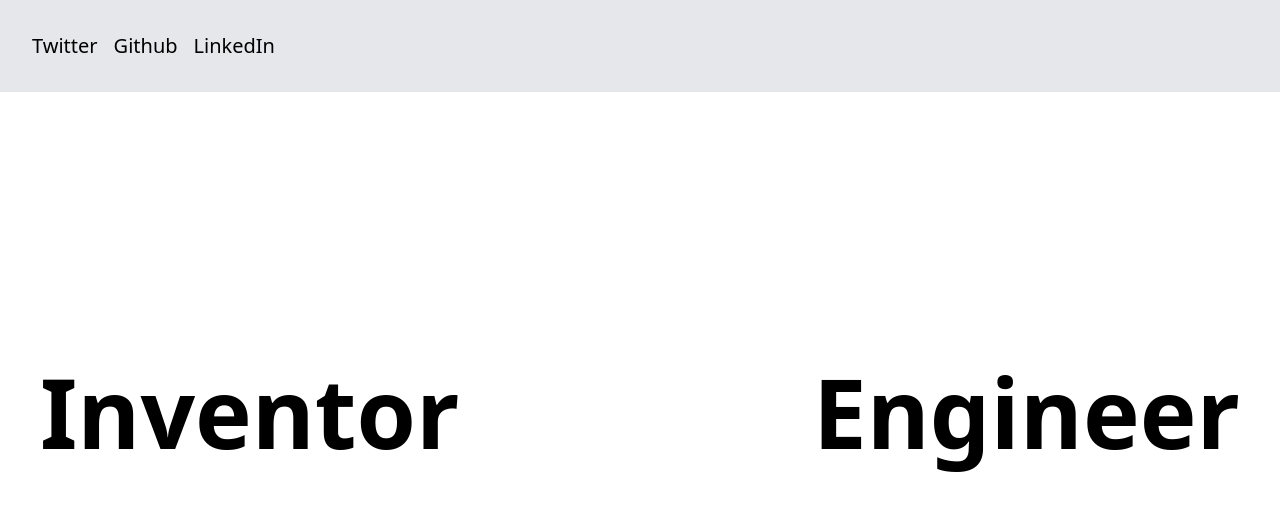
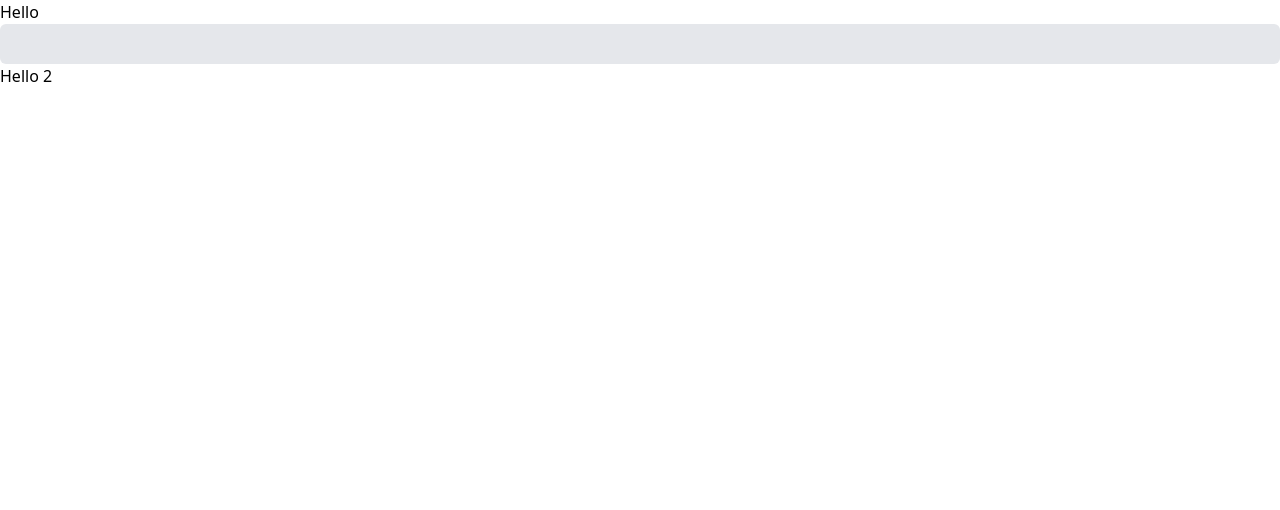
Before and after one commit to TrentConley/Gusto, a Next.js app: page / in a window 1280 px wide. Shown: the top 510 px of the page. Built offline with nearby package versions, Linux system fonts and the light colour scheme.

Commit message:
added search bar

```diff
--- /dev/null
+++ b/src/components/SearchBar.tsx
@@ -0,0 +1,40 @@
+import React, { useState } from "react";
+
+type SearchBarProps = {
+  onSearch: (query: string) => void;
+};
+
+const SearchBar: React.FC<SearchBarProps> = ({ onSearch }) => {
+  const [query, setQuery] = useState("");
+
+  const handleSubmit = (event: React.FormEvent<HTMLFormElement>) => {
+    event.preventDefault();
+    onSearch(query);
+  };
+
+  const handleInputChange = (event: React.ChangeEvent<HTMLInputElement>) => {
+    setQuery(event.target.value);
+  };
+
+  return (
+    <div>
+      <h1>Hello</h1>
+      <form onSubmit={handleSubmit}>
+        <input
+          type="text"
+          value={query}
+          onChange={handleInputChange}
+          className="w-full bg-gray-200 px-4 py-2 rounded-md"
+        />
+        <button type="submit">
+          <svg xmlns="http://www.w3.org/2000/svg" viewBox="0 0 24 24">
+            <path d="M9.5 17.5c-3.59 0-6.5-2.91-6.5-6.5s2.91-6.5 6.5-6.5 6.5 2.91 6.5 6.5-2.91 6.5-6.5 6.5zM21.71 20.29l-3.83-3.83A8.47 8.47 0 0 0 19.5 10.5c0-4.69-3.81-8.5-8.5-8.5S2.5 5.81 2.5 10.5s3.81 8.5 8.5 8.5a8.47 8.47 0 0 0 6.96-3.71l3.83 3.83a1 1 0 0 0 1.41 0 1 1 0 0 0 0-1.41zM3.5 10.5c0-3.03 2.47-5.5 5.5-5.5s5.5 2.47 5.5 5.5-2.47 5.5-5.5 5.5-5.5-2.47-5.5-5.5z" />
+          </svg>
+        </button>
+      </form>
+      <h1>Hello 2</h1>
+    </div>
+  );
+};
+
+export default SearchBar;
--- a/src/pages/index.tsx
+++ b/src/pages/index.tsx
@@ -1,16 +1,22 @@
+import SearchBar from "@/components/SearchBar";
 import React from "react";
 import TopBar from "../components/TopBar";
 
 function Page() {
   return (
     <>
-      <TopBar />
+      {/* <TopBar />
       <div className="flex justify-center items-center h-screen bg-white">
         <div className="flex justify-between w-full px-10 mb-40">
           <div className="text-black text-8xl font-bold">Inventor</div>
           <div className="text-black text-8xl font-bold">Engineer</div>
         </div>
-      </div>
+      </div> */}
+      <SearchBar
+        onSearch={function (query: string): void {
+          throw new Error("Function not implemented.");
+        }}
+      />
     </>
   );
 }
```
Also changed, not shown: 1 other file (tests, documents, lock files or other folders).
